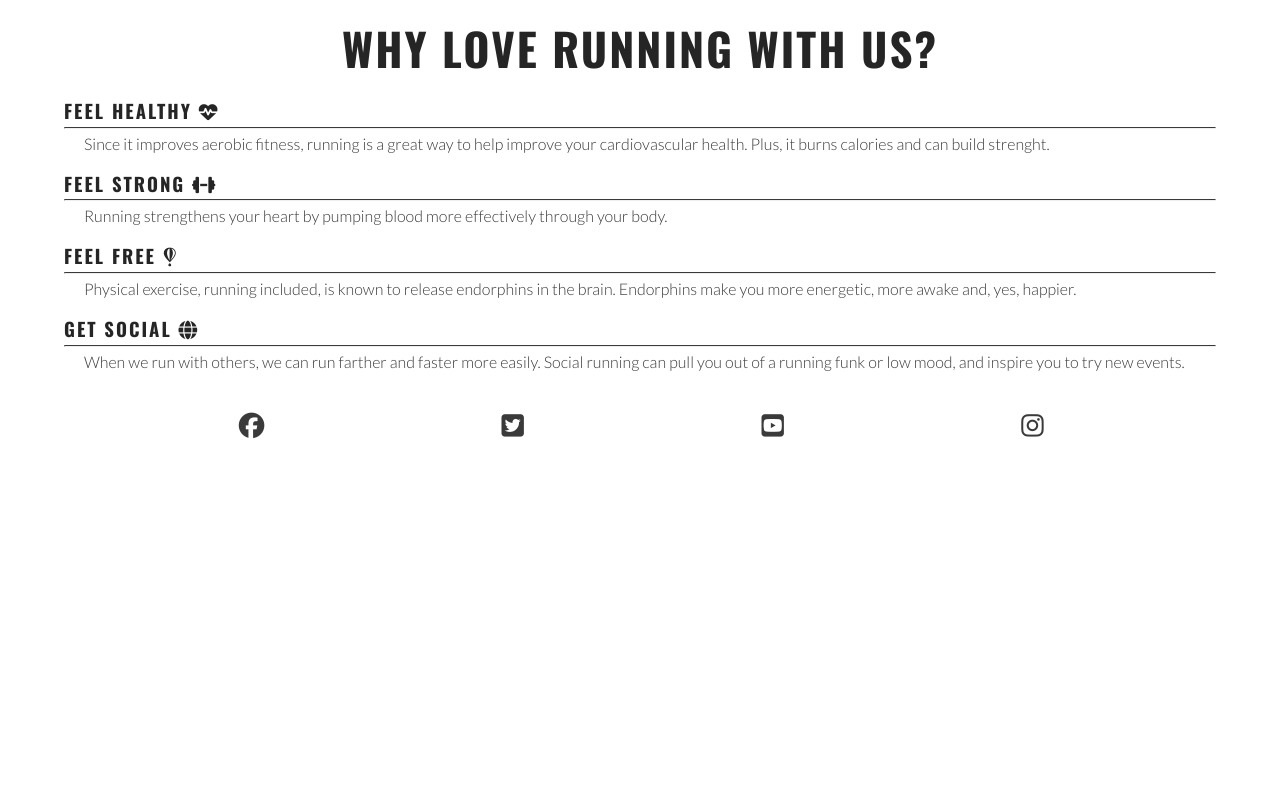
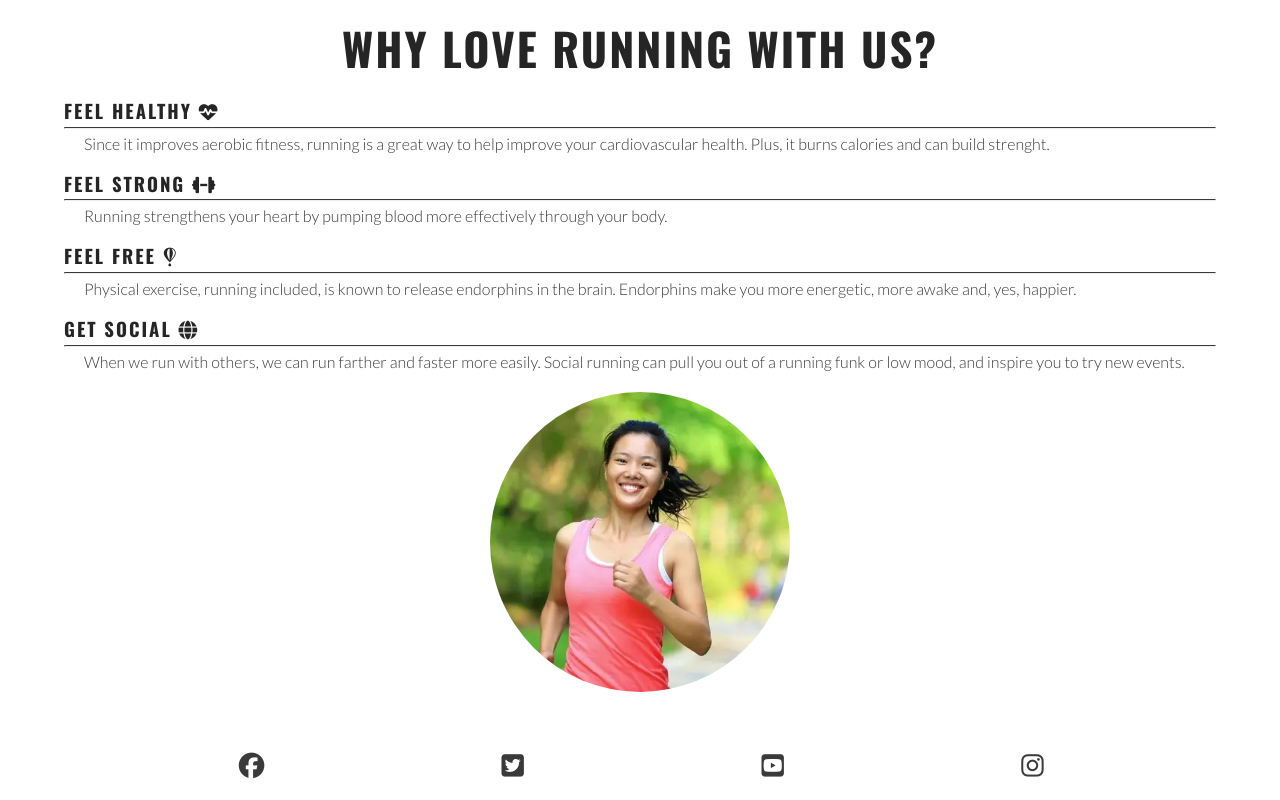
Before and after one commit to niekados/Love-Running-2023, a plain HTML site: page index.html in a window 1280 px wide. Shown: the part 684-1484 px from the top of the page. Before the commit the page ends 1144 px from the top, so only its background shows below. Drawn offline with nearby package versions, Linux system fonts and the light colour scheme.

Commit message:
Add circular image to reasons section

```diff
--- a/assets/css/style.css
+++ b/assets/css/style.css
@@ -143,6 +143,23 @@ main {
     margin-bottom: 20px;
 }
 
+#circle-cover-bg {
+    background: url("../images/reasons-image.webp") no-repeat top center/cover;
+    width: 90vw;
+    height: 90vw;
+    margin-bottom: 20px;
+    /* Makes square image a circle */
+    border-radius: 50%;
+    max-width: 300px;
+    max-height: 300px;
+}
+
+#benefits-image {
+    display: flex;
+    align-items: center;
+    justify-content: center;
+}
+
 /* Footer */
 #social-networks {
     text-align: center;
--- a/index.html
+++ b/index.html
@@ -56,7 +56,8 @@
           <div>
             <h3>Feel Healthy <i class="fa-solid fa-heart-pulse"></i></h3>
             <hr>
-            <p>Since it improves aerobic fitness, running is a great way to help improve your cardiovascular health. Plus, it burns calories and can build strenght.</p>
+            <p>Since it improves aerobic fitness, running is a great way to help improve your cardiovascular health.
+              Plus, it burns calories and can build strenght.</p>
           </div>
           <div>
             <h3>Feel Strong <i class="fa-solid fa-dumbbell"></i></h3>
@@ -68,12 +69,19 @@
           <div>
             <h3>Feel Free <i class="fa-brands fa-fly"></i></h3>
             <hr>
-            <p>Physical exercise, running included, is known to release endorphins in the brain. Endorphins make you more energetic, more awake and, yes, happier.</p>
+            <p>Physical exercise, running included, is known to release endorphins in the brain. Endorphins make you
+              more energetic, more awake and, yes, happier.</p>
           </div>
           <div>
             <h3>Get Social <i class="fa-solid fa-globe"></i></h3>
             <hr>
-            <p>When we run with others, we can run farther and faster more easily. Social running can pull you out of a running funk or low mood, and inspire you to try new events.</p>
+            <p>When we run with others, we can run farther and faster more easily. Social running can pull you out of a
+              running funk or low mood, and inspire you to try new events.</p>
+          </div>
+        </div>
+        <div id="benefits-image">
+          <div id="circle-cover-bg">
+
           </div>
         </div>
       </div>
```
Also changed, not shown: assets/images/reasons-image.webp (added).
